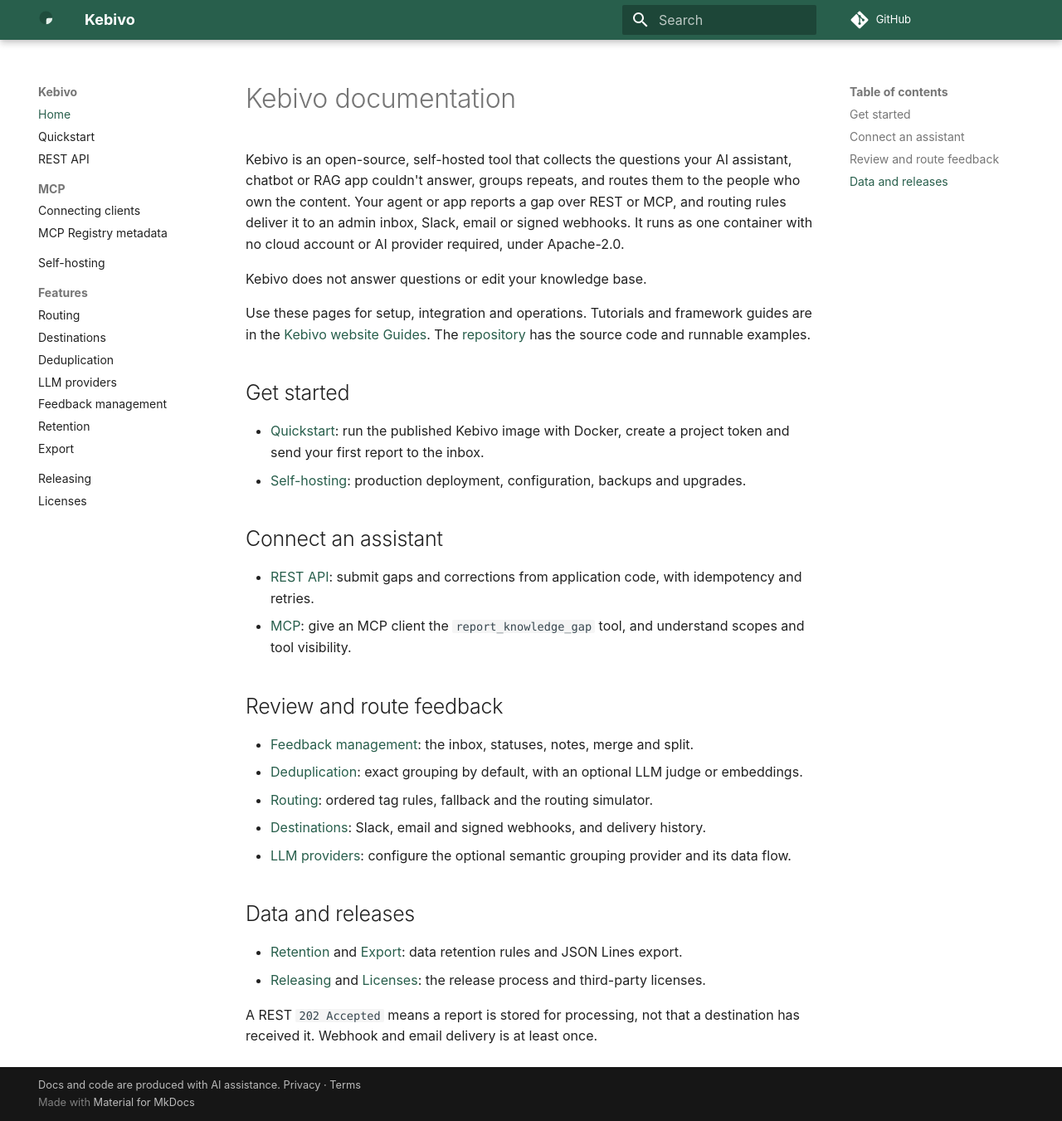
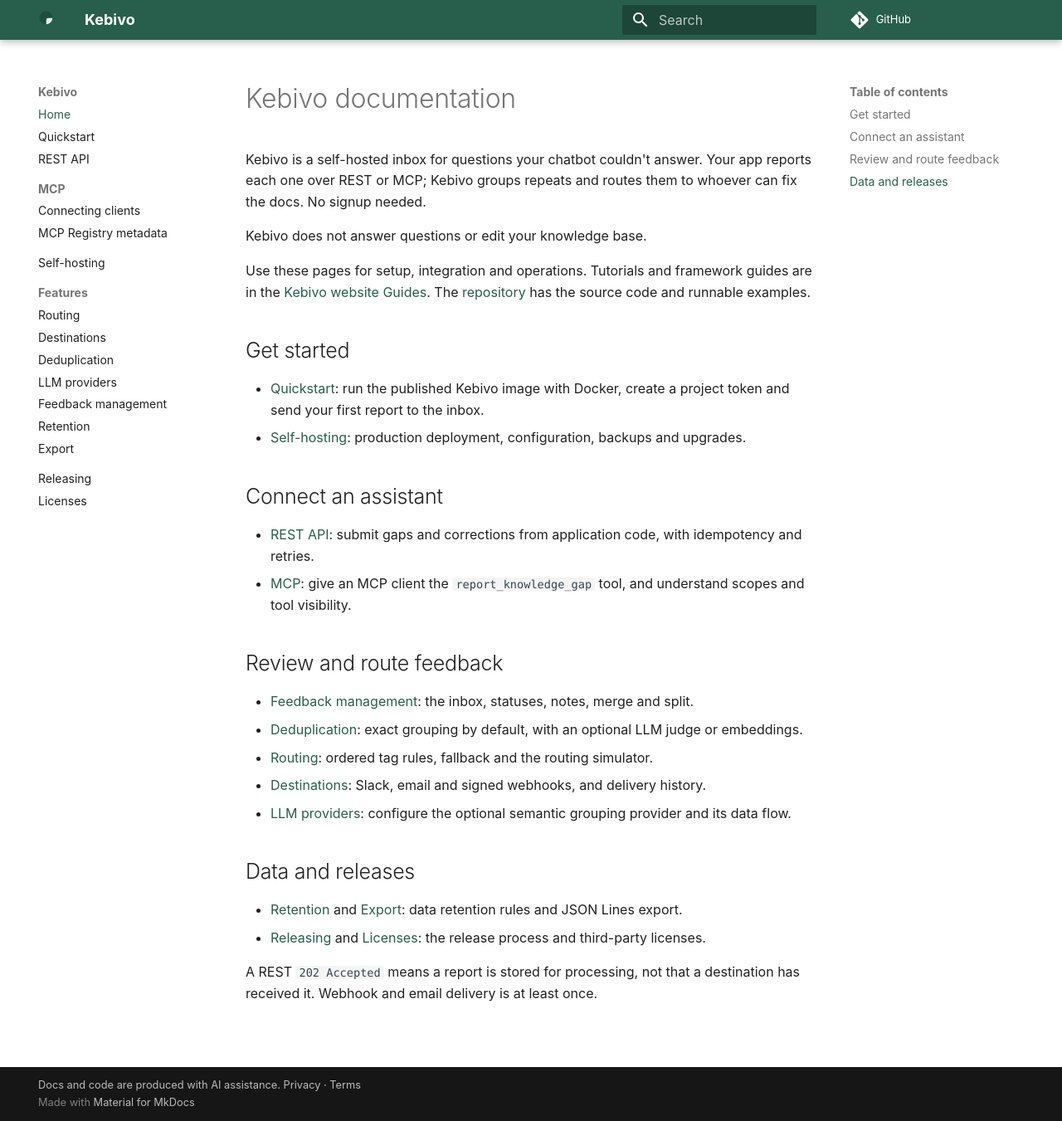
Before and after one commit to OCNAI/kebivo, an MkDocs documentation site: the page built from docs/index.md, in a window 1280 px wide and 1351 px high. Shown: the whole window at 83% size. Built offline with MkDocs 1.6.1 and Material for MkDocs 9.7.7, drawn with Linux system fonts in a browser that asks for light colours.

Commit message:
Clarify chatbot builder reporting in README and docs
Signed-off-by: OCNAI <155850614+OCNAI@users.noreply.github.com>

```diff
--- a/docs/index.md
+++ b/docs/index.md
@@ -1,11 +1,11 @@
 ---
 title: Documentation
-description: "Open-source, self-hosted tool that collects the questions your AI assistant couldn't answer and routes them to the people who own the content."
+description: "Your chatbot app reports each question it couldn't answer over REST or MCP. Kebivo groups repeats and routes them to whoever fixes the docs. Self-hosted, no signup."
 ---
 
 # Kebivo documentation
 
-Kebivo is an open-source, self-hosted tool that collects the questions your AI assistant, chatbot or RAG app couldn't answer, groups repeats, and routes them to the people who own the content. Your agent or app reports a gap over REST or MCP, and routing rules deliver it to an admin inbox, Slack, email or signed webhooks. It runs as one container with no cloud account or AI provider required, under Apache-2.0.
+Kebivo is a self-hosted inbox for questions your chatbot couldn't answer. Your app reports each one over REST or MCP; Kebivo groups repeats and routes them to whoever can fix the docs. No signup needed.
 
 Kebivo does not answer questions or edit your knowledge base.
 
```
Also changed, not shown: README.md (+1 -1 lines).
